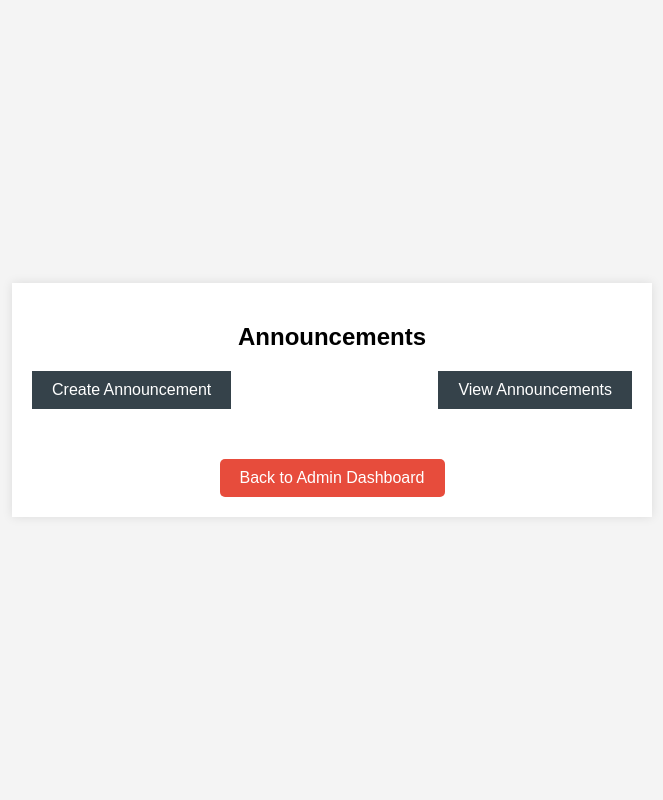
After one commit to Louk4s/Web2024, a PHP site: page /actions/announcements.php in a window 1280 px wide. The commit adds this page. Shown: the whole page, without its empty margins (308-971 px from the left). Run offline with PHP 8.4, Linux system fonts and the light colour scheme; the visitor is signed in with stand-in values (Sample User, id 1).

Commit message:
xwrismos announcements

```diff
--- /dev/null
+++ b/actions/announcements.php
@@ -0,0 +1,32 @@
+<?php
+session_start();
+if (!isset($_SESSION['username']) || $_SESSION['role'] != 'admin') {
+    header("Location: ../login.php");
+    exit();
+}
+?>
+
+<!DOCTYPE html>
+<html lang="en">
+<head>
+    <meta charset="UTF-8">
+    <meta name="viewport" content="width=device-width, initial-scale=1.0">
+    <title>Announcements</title>
+    <link rel="stylesheet" href="../style/styles.css">
+</head>
+<body>
+<div class="container">
+    <h2>Announcements</h2>
+
+    <div class="button-container">
+        <a href="create_announcement.php" class="add-button" style="float: left;">Create Announcement</a>
+        <a href="view_announcements_admin.php" class="add-button" style="float: right;">View Announcements</a>
+    </div>
+
+    <!-- Clear floats after buttons -->
+    <div style="clear: both;"></div>
+     <!-- Back to Admin Dashboard Button -->
+     <a href="../dashboards/admin_dashboard.php" class="back-button">Back to Admin Dashboard</a>
+</div>
+</body>
+</html>
--- a/dashboards/admin_dashboard.php
+++ b/dashboards/admin_dashboard.php
@@ -27,8 +27,7 @@ if (!isset($_SESSION['username']) || $_SESSION['role'] != 'admin') {
         <li><a href="../actions/manage_citizens.php">View Citizens</a></li>
         <li><a href="javascript:void(0)" id="viewMapBtn">View Map</a></li>
         <li><a href="../admin_map.php">Set Base Location</a></li>
-        <li><a href="../actions/create_announcement.php">Create Announcements</a></li>
-        <li><a href="../actions/view_announcements_admin.php">View Announcements</a></li>
+        <li><a href="../actions/announcements.php">Announcements</a></li>
         <li><a href="../actions/statistics.php">Statistics</a></li>
 
     </ul>
```
